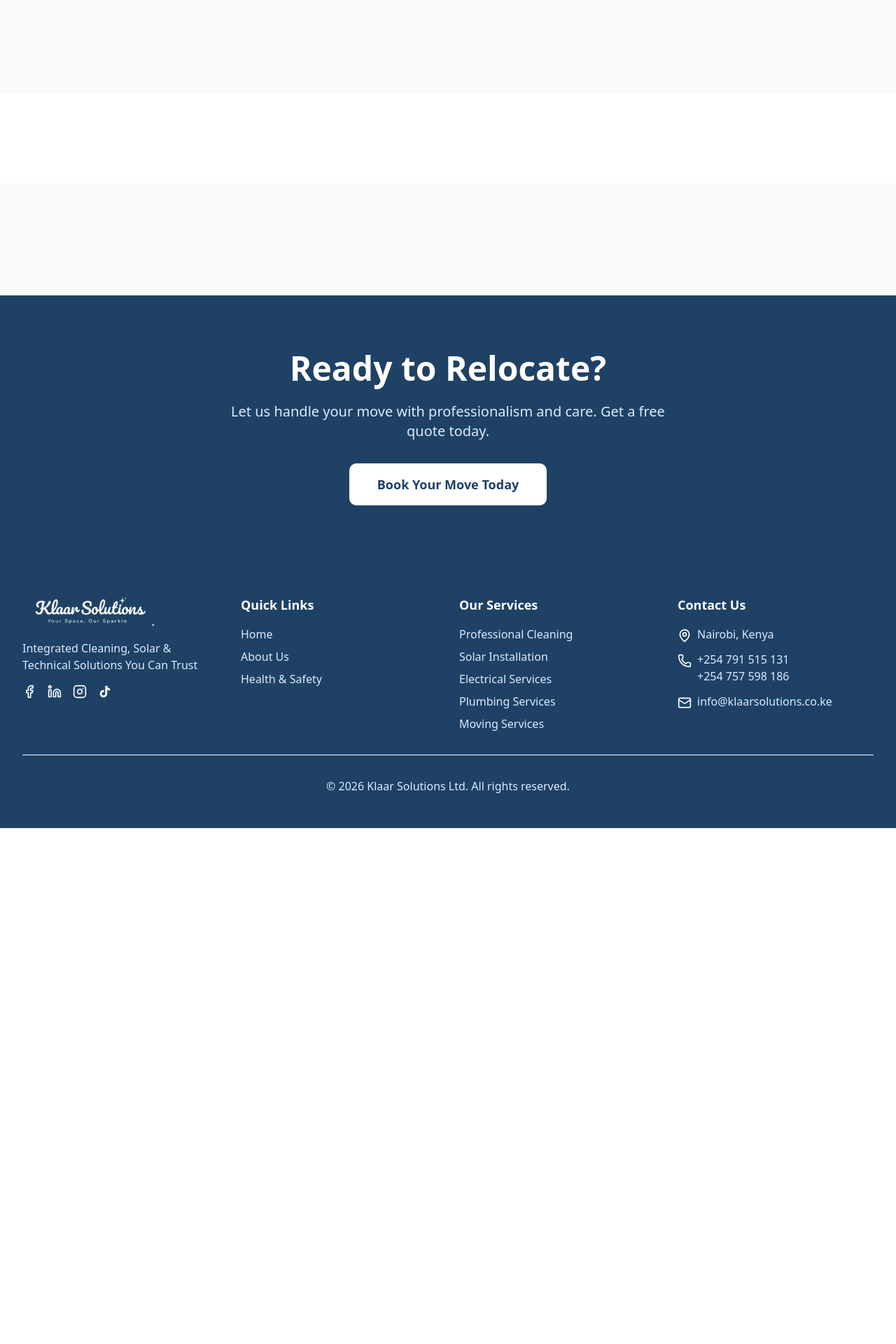
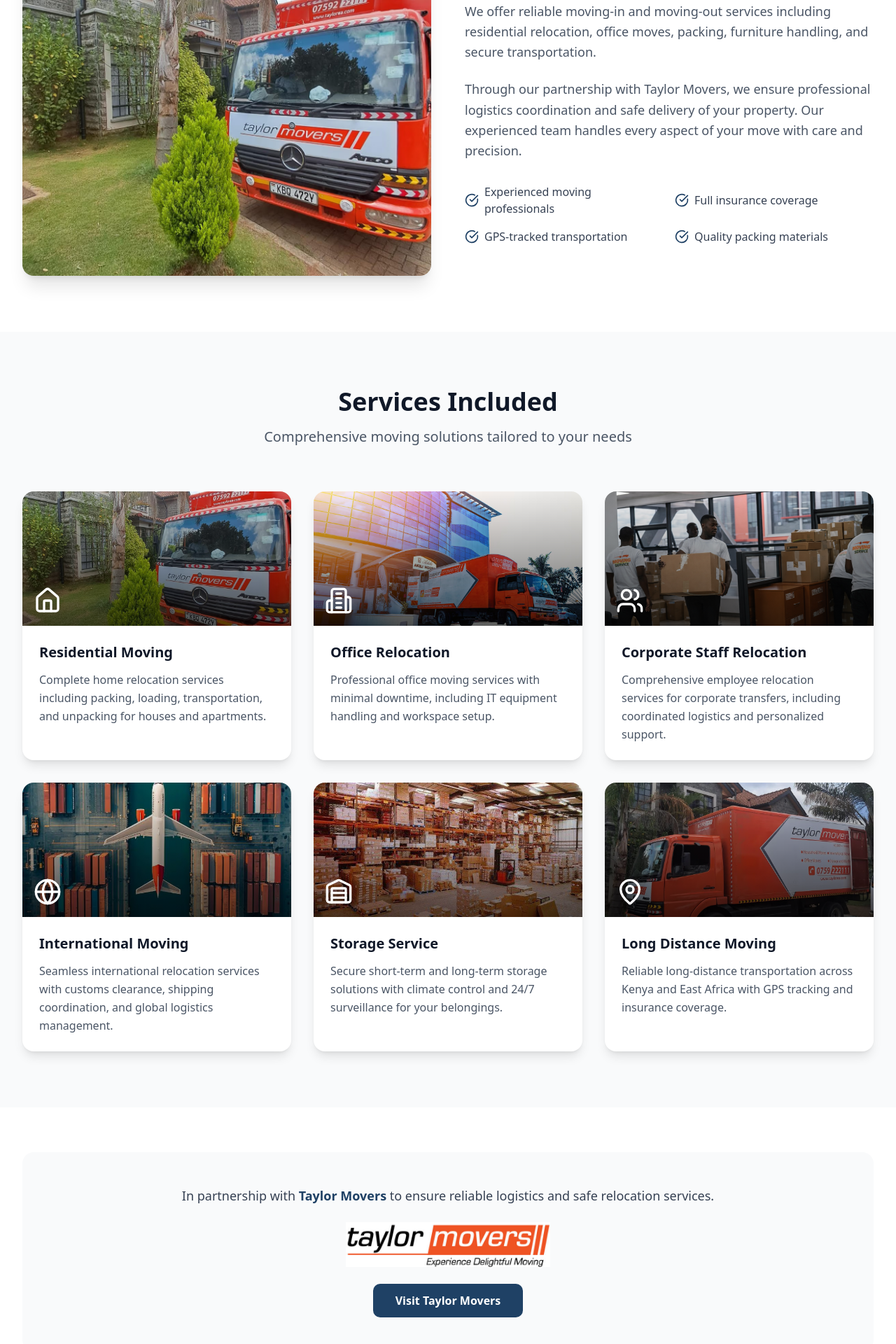
Before and after one commit to Kigeamutethia/klaar, a React (Vite) app: page /services/movers in a window 1280 px wide. Shown: the part 818-2738 px from the top of the page at 70% size. Before the commit the page ends 2001 px from the top, so only its background shows below. Built offline with nearby package versions, Linux system fonts and the light colour scheme.

Commit message:
wholetaylors

```diff
--- a/src/components/MoversServicesPage.tsx
+++ b/src/components/MoversServicesPage.tsx
@@ -21,7 +21,6 @@ import storageServiceImage from 'figma:asset/36fa442050ec6aa784935adf684af589140
 import longDistanceMovingImage from 'figma:asset/3acdff72fe424502b255ec3aa68e48463bde57d0.png';
 
 export default function MoversServicesPage() {
-
   const services = [
     {
       icon: Home,
@@ -74,32 +73,25 @@ export default function MoversServicesPage() {
 
   return (
     <div className="bg-white">
-
       {/* Page Header */}
       <section className="relative bg-[#1f4165] text-white py-20 overflow-hidden">
         <div className="max-w-7xl mx-auto px-4 sm:px-6 lg:px-8 relative">
-
           <motion.div
             initial={{ opacity: 0, y: 20 }}
             animate={{ opacity: 1, y: 0 }}
             className="text-center"
           >
-
             <div className="flex justify-center mb-6">
               <div className="w-20 h-20 bg-white/10 rounded-full flex items-center justify-center backdrop-blur-sm">
                 <Truck className="w-10 h-10" />
               </div>
             </div>
-
-            <h1 className="text-5xl md:text-6xl font-bold mb-6">
-              Professional Moving Services Made Simple
-            </h1>
-
+            <h1 className="text-5xl md:text-6xl font-bold mb-6">Professional Moving Services Made Simple</h1>
             <p className="text-xl text-blue-100 mb-8 max-w-3xl mx-auto">
               Klaar Solutions provides secure and efficient moving services for homes, offices, and commercial properties in partnership with Taylor Movers.
             </p>
 
-            {/* ✅ UPDATED BUTTON */}
+            {/* ✅ UPDATED: Button now redirects to Taylor Movers Contacts */}
             <a
               href="https://taylorea.com/Contacts"
               target="_blank"
@@ -108,52 +100,193 @@ export default function MoversServicesPage() {
             >
               Request a Quote
             </a>
-
           </motion.div>
-
         </div>
       </section>
 
-      {/* Rest of your code remains exactly unchanged */}
-
       {/* About the Service */}
       <section className="py-20 bg-white">
-        {/* unchanged */}
+        <div className="max-w-7xl mx-auto px-4 sm:px-6 lg:px-8">
+          <div className="grid grid-cols-1 lg:grid-cols-2 gap-12 items-center">
+            <motion.div
+              initial={{ opacity: 0, x: -50 }}
+              whileInView={{ opacity: 1, x: 0 }}
+              viewport={{ once: true }}
+            >
+              <div className="rounded-2xl overflow-hidden shadow-xl">
+                <img
+                  src={taylorTruckImage}
+                  alt="Taylor Movers truck at residence"
+                  className="w-full h-[500px] object-cover"
+                />
+              </div>
+            </motion.div>
+
+            <motion.div
+              initial={{ opacity: 0, x: 50 }}
+              whileInView={{ opacity: 1, x: 0 }}
+              viewport={{ once: true }}
+            >
+              <h2 className="text-4xl font-bold text-gray-900 mb-6">Reliable Moving Services</h2>
+              <p className="text-lg text-gray-600 mb-6 leading-relaxed">
+                We offer reliable moving-in and moving-out services including residential relocation, office moves, packing, furniture handling, and secure transportation.
+              </p>
+              <p className="text-lg text-gray-600 mb-8 leading-relaxed">
+                Through our partnership with Taylor Movers, we ensure professional logistics coordination and safe delivery of your property. Our experienced team handles every aspect of your move with care and precision.
+              </p>
+              <div className="grid grid-cols-1 sm:grid-cols-2 gap-4">
+                {benefits.slice(0, 4).map((benefit, index) => (
+                  <div key={index} className="flex items-center space-x-2">
+                    <CheckCircle className="w-5 h-5 text-[#1f4165] flex-shrink-0" />
+                    <span className="text-gray-700">{benefit}</span>
+                  </div>
+                ))}
+              </div>
+            </motion.div>
+          </div>
+        </div>
       </section>
 
       {/* Services Included */}
       <section className="py-20 bg-gray-50">
-        {/* unchanged */}
+        <div className="max-w-7xl mx-auto px-4 sm:px-6 lg:px-8">
+          <motion.div
+            initial={{ opacity: 0, y: 20 }}
+            whileInView={{ opacity: 1, y: 0 }}
+            viewport={{ once: true }}
+            className="text-center mb-16"
+          >
+            <h2 className="text-4xl font-bold text-gray-900 mb-4">Services Included</h2>
+            <p className="text-xl text-gray-600 max-w-3xl mx-auto">
+              Comprehensive moving solutions tailored to your needs
+            </p>
+          </motion.div>
+
+          <div className="grid grid-cols-1 md:grid-cols-2 lg:grid-cols-3 gap-8">
+            {services.map((service, index) => (
+              <motion.div
+                key={index}
+                initial={{ opacity: 0, y: 30 }}
+                whileInView={{ opacity: 1, y: 0 }}
+                viewport={{ once: true }}
+                transition={{ delay: index * 0.1 }}
+                className="bg-white rounded-2xl shadow-lg overflow-hidden hover:shadow-2xl transition-all duration-300"
+              >
+                <div className="relative h-48 overflow-hidden">
+                  <ImageWithFallback
+                    src={service.image}
+                    alt={service.title}
+                    className="w-full h-full object-cover"
+                  />
+                  <div className="absolute inset-0 bg-gradient-to-t from-black/60 to-transparent"></div>
+                  <div className="absolute bottom-4 left-4">
+                    <service.icon className="w-10 h-10 text-white" />
+                  </div>
+                </div>
+                <div className="p-6">
+                  <h3 className="text-xl font-bold text-gray-900 mb-3">{service.title}</h3>
+                  <p className="text-gray-600 leading-relaxed">{service.description}</p>
+                </div>
+              </motion.div>
+            ))}
+          </div>
+        </div>
       </section>
 
       {/* Partnership Section */}
       <section className="py-16 bg-white">
-        {/* unchanged */}
+        <div className="max-w-7xl mx-auto px-4 sm:px-6 lg:px-8">
+          <motion.div
+            initial={{ opacity: 0, y: 20 }}
+            whileInView={{ opacity: 1, y: 0 }}
+            viewport={{ once: true }}
+            className="bg-gray-50 rounded-2xl p-8 md:p-12 text-center"
+          >
+            <p className="text-lg text-gray-700 mb-6">
+              In partnership with <a href="https://taylorea.com/" target="_blank" rel="noopener noreferrer" className="text-[#1f4165] font-semibold hover:underline">Taylor Movers</a> to ensure reliable logistics and safe relocation services.
+            </p>
+            <div className="flex flex-col items-center gap-6">
+              <a
+                href="https://taylorea.com/"
+                target="_blank"
+                rel="noopener noreferrer"
+                className="transition-transform hover:scale-105"
+              >
+                <img src={taylorMoversLogo} alt="Taylor Movers - Experience Delightful Moving" className="h-16 w-auto" />
+              </a>
+              <a
+                href="https://taylorea.com/"
+                target="_blank"
+                rel="noopener noreferrer"
+                className="bg-[#1f4165] text-white px-8 py-3 rounded-lg font-semibold hover:bg-[#153151] transition-all transform hover:scale-105"
+              >
+                Visit Taylor Movers
+              </a>
+            </div>
+          </motion.div>
+        </div>
       </section>
 
       {/* Why Choose Our Moving Services */}
       <section className="py-20 bg-gray-50">
-        {/* unchanged */}
+        <div className="max-w-7xl mx-auto px-4 sm:px-6 lg:px-8">
+          <div className="grid grid-cols-1 lg:grid-cols-2 gap-12 items-center">
+            <motion.div
+              initial={{ opacity: 0, x: -50 }}
+              whileInView={{ opacity: 1, x: 0 }}
+              viewport={{ once: true }}
+            >
+              <h2 className="text-4xl font-bold text-gray-900 mb-6">Why Choose Our Moving Services?</h2>
+              <p className="text-lg text-gray-600 mb-8">
+                We combine Klaar Solutions' commitment to excellence with Taylor Movers' logistics expertise to deliver seamless relocation experiences.
+              </p>
+
+              <div className="space-y-4">
+                {benefits.map((benefit, index) => (
+                  <motion.div
+                    key={index}
+                    initial={{ opacity: 0, x: -20 }}
+                    whileInView={{ opacity: 1, x: 0 }}
+                    viewport={{ once: true }}
+                    transition={{ delay: index * 0.05 }}
+                    className="flex items-center space-x-3"
+                  >
+                    <CheckCircle className="w-6 h-6 text-[#1f4165] flex-shrink-0" />
+                    <span className="text-gray-700 text-lg">{benefit}</span>
+                  </motion.div>
+                ))}
+              </div>
+            </motion.div>
+
+            <motion.div
+              initial={{ opacity: 0, x: 50 }}
+              whileInView={{ opacity: 1, x: 0 }}
+              viewport={{ once: true }}
+            >
+              <div className="rounded-2xl overflow-hidden shadow-xl">
+                <ImageWithFallback
+                  src="https://images.unsplash.com/photo-1760611656047-3bb4cb4da3e4?crop=entropy&cs=tinysrgb&fit=max&fm=jpg&ixid=M3w3Nzg4Nzd8MHwxfHNlYXJjaHwxfHxmdXJuaXR1cmUlMjBtb3ZpbmclMjB3b3JrZXJzJTIwcmVzaWRlbnRpYWx8ZW58MXx8fHwxNzcwOTExODc1fDA&ixlib=rb-4.1.0&q=80&w=1080"
+                  alt="Professional movers at work"
+                  className="w-full h-[600px] object-cover"
+                />
+              </div>
+            </motion.div>
+          </div>
+        </div>
       </section>
 
       {/* Call to Action */}
       <section className="py-20 bg-[#1f4165] text-white">
         <div className="max-w-4xl mx-auto px-4 sm:px-6 lg:px-8 text-center">
-
           <motion.div
             initial={{ opacity: 0, y: 20 }}
             whileInView={{ opacity: 1, y: 0 }}
             viewport={{ once: true }}
           >
-
-            <h2 className="text-4xl md:text-5xl font-bold mb-6">
-              Ready to Relocate?
-            </h2>
-
+            <h2 className="text-4xl md:text-5xl font-bold mb-6">Ready to Relocate?</h2>
             <p className="text-xl text-blue-100 mb-8 max-w-2xl mx-auto">
               Let us handle your move with professionalism and care. Get a free quote today.
             </p>
-
             <a
               href="https://taylorea.com/Contacts"
               target="_blank"
@@ -162,12 +295,9 @@ export default function MoversServicesPage() {
             >
               Book Your Move Today
             </a>
-
           </motion.div>
-
         </div>
       </section>
-
     </div>
   );
 }
```
